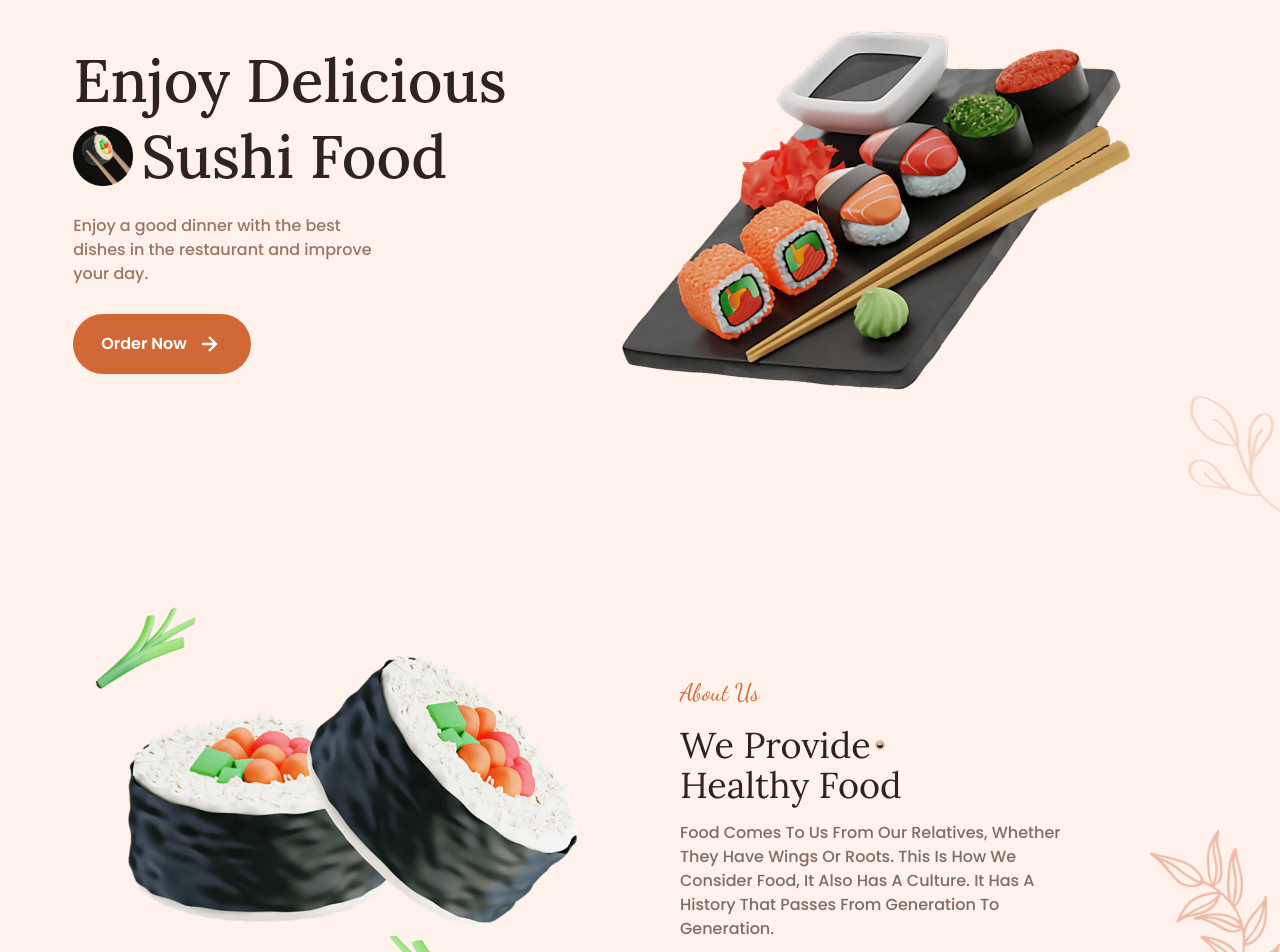
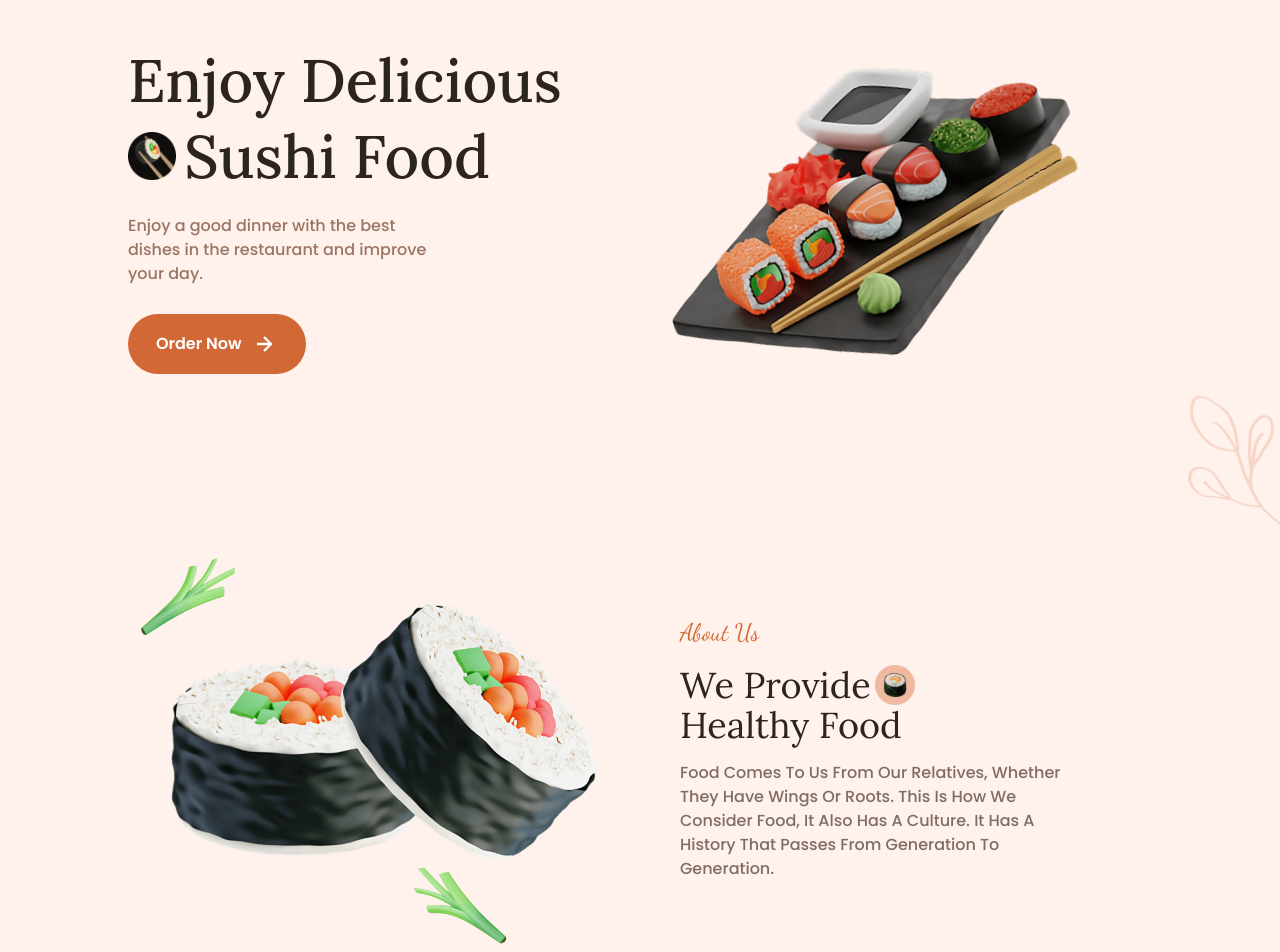
Before and after one commit to coder-kaleb/sushi, a Next.js app: page / in a window 1280 px wide. Shown: the part 260-1212 px from the top of the page. Built offline with nearby package versions, Linux system fonts and the light colour scheme.

Commit message:
previous version restored

```diff
--- a/app/components/About.tsx
+++ b/app/components/About.tsx
@@ -1,21 +1,12 @@
 import { dancing_font, lora, poppins } from "../fonts";
-import Image from "next/image";
+
 export default function About() {
   return (
-    <section className=" relative mx-auto grid max-w-6xl grid-cols-1 items-center gap-8 pt-12 text-center lg:grid-cols-2 lg:gap-20 lg:text-left ">
-      <Image
-        src="/leaf-branch-1.png"
-        alt="leaf-image"
-        width={130}
-        height={130}
-        className="absolute -right-16 bottom-0 object-contain opacity-40"
-      />
-      <Image
-        src="/about-sushi.png"
+    <section className="mx-auto grid max-w-6xl grid-cols-1 items-center gap-8 text-center lg:grid-cols-2 lg:gap-20 lg:text-left">
+      <img
+        src="about-sushi.png"
         alt="about-sushi"
-        width={500}
-        height={400}
-        className=" mx-auto object-contain"
+        className=" mx-auto object-contain max-lg:max-w-sm"
       />
       <div className=" flex flex-col gap-4 capitalize">
         <span className={`${dancing_font.className} text-2xl text-orange`}>
@@ -26,17 +17,16 @@ export default function About() {
         >
           <span className="flex items-center justify-center gap-1 lg:justify-start">
             We Provide{" "}
-            <Image
-              width={10}
-              height={10}
-              src="/about-sushi-title.png"
+            <img
+              src="about-sushi-title.png"
               alt="sushi-image"
+              className="w-10"
             />
           </span>
           <span>Healthy Food</span>
         </h2>
         <p
-          className={`${poppins.className} max-w-3xl text-[12px] font-normal text-[#7F6C64] max-lg:mx-auto max-lg:leading-5 lg:max-w-sm lg:text-base lg:font-medium`}
+          className={`${poppins.className} max-w-3xl text-[12px] font-normal lg:font-medium text-[#7F6C64] max-lg:mx-auto lg:max-w-sm lg:text-base max-lg:leading-5`}
         >
           Food comes to us from our relatives, whether they have wings or roots.
           This is how we consider food, it also has a culture. It has a history
--- a/app/components/Header.tsx
+++ b/app/components/Header.tsx
@@ -3,7 +3,7 @@ import { HiOutlineSquares2X2 } from "react-icons/hi2";
 import { lora } from "../fonts";
 export default function Header() {
   return (
-    <header className=" section fixed inset-x-0 z-[99999] w-full items-center bg-[#FFF1EB] py-4 ">
+    <header className=" z-[99999] px-6 sm:px-10 fixed w-full inset-x-0 md:px-16 xl:px-32 items-center bg-[#FFF1EB] py-4 ">
       <nav className="flex items-center justify-between ">
         <div
           className={`text-md flex text-xl font-semibold text-light-gray transition duration-500 hover:text-orange  ${lora.className} gap-1`}
--- a/app/components/Hero.tsx
+++ b/app/components/Hero.tsx
@@ -1,15 +1,14 @@
 import { lora, poppins } from "../fonts";
 import { CiLocationArrow1 } from "react-icons/ci";
 import { BiRightArrowAlt } from "react-icons/bi";
-import Image from "next/image";
 export default function Hero() {
   return (
-    <section className="flex min-h-screen justify-center pt-36 text-center">
+    <section className="flex pt-36 min-h-screen justify-center text-center ">
       <div className=" h-w-10 absolute left-0 top-16 w-16 rotate-90 opacity-20 lg:h-32 lg:w-32">
-        <Image fill src="/leaf-branch-2.png" alt="leaf" />
+        <img src="leaf-branch-2.png"  alt="leaf" />
       </div>
       <div className="absolute -right-2 bottom-4 w-16  opacity-20 lg:-right-9 lg:bottom-4 lg:h-32 lg:w-32">
-        <Image fill src="/leaf-branch-4.png" alt="leaf" />
+        <img src="leaf-branch-4.png" alt="leaf" />
       </div>
       <div className="flex items-center justify-end  gap-20 max-lg:flex-col-reverse lg:gap-7">
         <div className="flex flex-col gap-7  ">
@@ -19,13 +18,11 @@ export default function Hero() {
             <span className=" animate-slidein opacity-0 [--slidein-delay:300ms]">
               enjoy delicious
             </span>
-            <span className="flex animate-slidein items-center capitalize opacity-0 [--slidein-delay:500ms] max-lg:justify-center">
-              <Image
-                src="/home-sushi-title.png"
+            <span className="animate-slidein flex items-center capitalize opacity-0 [--slidein-delay:500ms] max-lg:justify-center">
+              <img
+                src="home-sushi-title.png"
                 alt="sushi-img"
-                className="mr-2 object-contain"
-                width={60}
-                height={60}
+                className="mr-2 h-12 w-12 object-contain"
               />
               sushi food
             </span>
@@ -38,21 +35,18 @@ export default function Hero() {
           </p>
           <div className="max-lg:mx-auto">
             <button
-              className={`flex animate-slidein items-center gap-2 rounded-full px-7 py-4 capitalize text-white opacity-0 [--slidein-delay:1000ms] ${poppins.className} group bg-orange font-semibold max-lg:text-center`}
+              className={`animate-slidein flex items-center gap-2 rounded-full px-7 py-4 capitalize text-white opacity-0 [--slidein-delay:1000ms] ${poppins.className} group bg-orange font-semibold max-lg:text-center`}
             >
               order now{" "}
               <BiRightArrowAlt className="relative right-0 top-0 h-7 w-7 transition-all group-hover:-right-1" />
             </button>
           </div>
         </div>
-        <div className="max-w-2xl flex-1 animate-slidein px-5 opacity-0 [--slidein-delay:300ms] max-lg:flex-grow-0 sm:px-12 md:px-16">
-          <Image
-            src="/home-sushi-rolls2.png"
-            className="mx-auto h-auto w-full -rotate-6 object-contain lg:w-full "
+        <div className="animate-slidein max-w-2xl flex-1 px-5 opacity-0 [--slidein-delay:300ms] max-lg:flex-grow-0 sm:px-12 md:px-16">
+          <img
+            src="home-sushi-rolls2.png"
+            className="mx-auto h-auto -rotate-6 w-full object-contain lg:w-full "
             alt="hero-image"
-            width={500}
-            height={400}
-            priority
           />
         </div>
       </div>
--- a/app/globals.css
+++ b/app/globals.css
@@ -1,7 +1,3 @@
 @tailwind base;
 @tailwind components;
 @tailwind utilities;
-
-.section {
-    @apply px-4 sm:px-10  md:px-16 xl:px-32
-}
--- a/app/page.tsx
+++ b/app/page.tsx
@@ -5,7 +5,7 @@ import Hero from "./components/Hero";
 export default function Home() {
   return (
     <main
-      className={` min-h-screen overflow-x-hidden    `}
+      className={` min-h-screen overflow-x-hidden  px-4 sm:px-10  md:px-16 xl:px-32  `}
     >
       <Header />
       <Hero />
```
